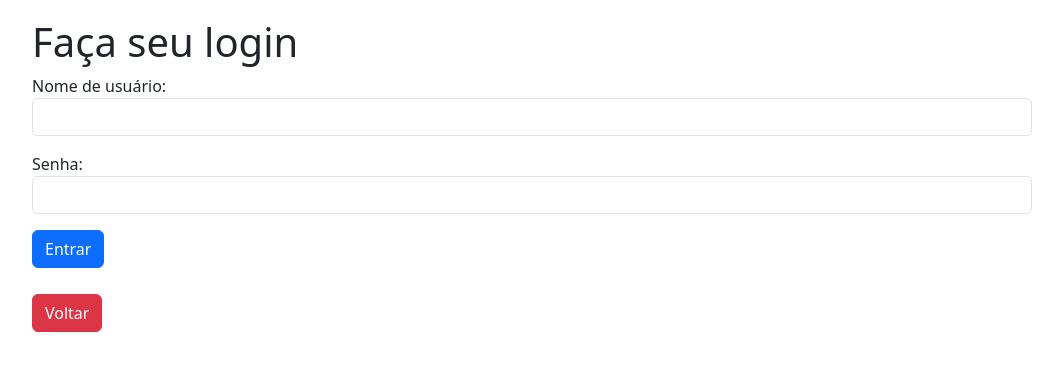
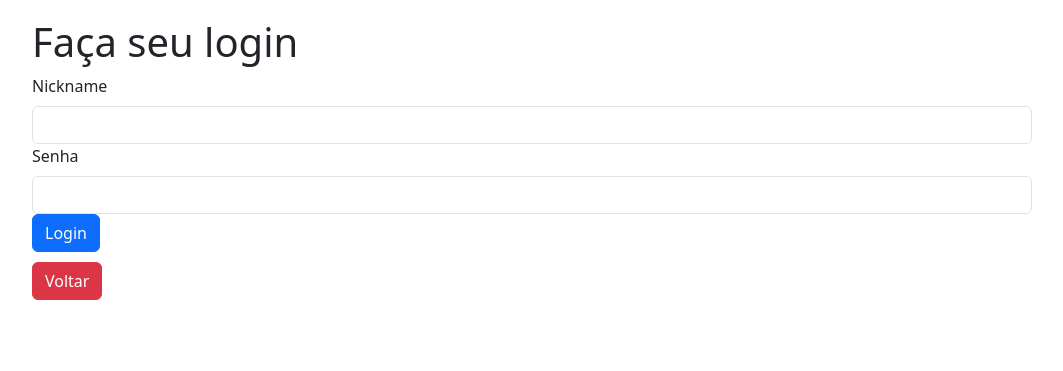
Before and after one commit to acorreac/jogoteca, a Flask app: page /login in a window 1280 px wide. Shown: the top 371 px of the page, without its empty margins (108-1171 px from the left). Run offline with Flask 2, Linux system fonts and the light colour scheme; some libraries are stand-ins or nearby versions.

Commit message:
Implementação do Flaskform no formulário de login

```diff
--- a/helpers.py
+++ b/helpers.py
@@ -1,7 +1,7 @@
 import os
 from jogoteca import app
 from flask_wtf import FlaskForm
-from wtforms import StringField, SubmitField, validators
+from wtforms import StringField, SubmitField, PasswordField, validators
 
 
 class FormularioJogo(FlaskForm):
@@ -9,6 +9,10 @@ class FormularioJogo(FlaskForm):
     categoria = StringField('Categoria', [validators.DataRequired(), validators.Length(min = 1, max = 40)])
     console = StringField('Console', [validators.DataRequired(), validators.Length(min = 1, max = 20)])
     salvar = SubmitField('Salvar')
+class FormularioUsuario(FlaskForm):
+    nickname = StringField('Nickname', [validators.DataRequired(), validators.Length(min = 1, max = 8)])
+    senha = PasswordField('Senha', [validators.DataRequired(), validators.Length(min = 1, max = 100)])
+    login = SubmitField('Login')
 
 def recuera_imagem(id):
     for nome_arquivo in os.listdir(app.config['UPLOAD_PATH']):
--- a/templates/login.html
+++ b/templates/login.html
@@ -14,9 +14,19 @@
 <h1>Faça seu login</h1>
 <form method="POST" action="{{ url_for('autenticar') }}">
     <input type="hidden" name="proxima" value="{{ proxima or url_for('index') }}">
-        <p><label>Nome de usuário:</label> <input class="form-control" type="text" name="usuario" required></p>
-        <p><label>Senha:</label> <input class="form-control" type="password" name="senha" required></p>
-        <p><button class="btn btn-primary" type="submit">Entrar</button></p>
+    {{ form.csrf_token() }}
+    <div class="form-group">
+        {{ form.nickname.label(class="form-label") }}
+        {{ form.nickname(class="form-control") }}
+    </div>
+    <div class="form-group">
+        {{ form.senha.label(class="form-label") }}
+        {{ form.senha(class="form-control") }}
+    </div>
+    <div class="form-group">
+        {{ form.login(class="btn btn-primary") }}
+    </div>
+
 </form>
 <a class="btn btn-danger" href="{{ url_for('index') }}">Voltar</a>
 
--- a/views.py
+++ b/views.py
@@ -2,7 +2,7 @@ from flask import render_template, request, redirect, session, flash, url_for, s
 
 from jogoteca import app, db
 from models import Jogos, Usuarios
-from helpers import recuera_imagem, deleta_arquivo, FormularioJogo
+from helpers import recuera_imagem, deleta_arquivo, FormularioJogo, FormularioUsuario
 import time
 
 @app.route('/')
@@ -98,13 +98,15 @@ def deletar(id):
 @app.route('/login')
 def login():
     proxima = request.args.get('proxima')
-    return render_template('login.html', proxima = proxima)
+    form = FormularioUsuario()
+    return render_template('login.html', proxima = proxima, form = form)
 
 @app.route('/autenticar', methods=['POST',])
 def autenticar():
-    usuario = Usuarios.query.filter_by(nickname = request.form['usuario']).first()
+    form = FormularioUsuario(request.form)
+    usuario = Usuarios.query.filter_by(nickname = form.nickname.data).first()
     if usuario:
-        if request.form['senha'] == usuario.senha:
+        if form.senha.data == usuario.senha:
             session['usuario_logado'] = usuario.nickname
             flash(usuario.nickname + ' logado com sucesso!')
             proxima_pagina = request.form['proxima']
```
Lines whose indentation alone changed are shown as unchanged.
